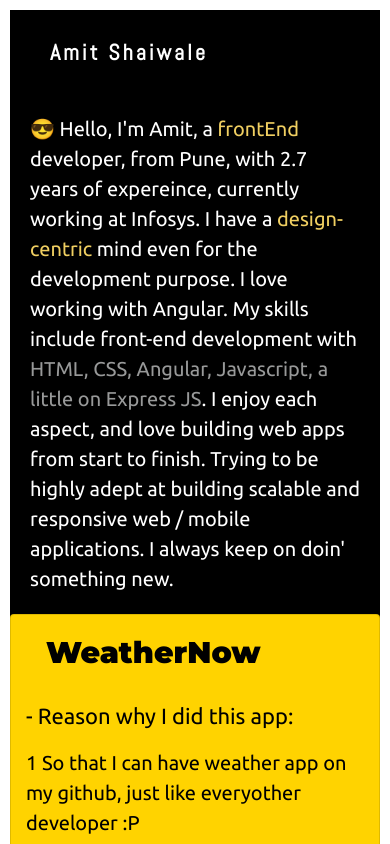
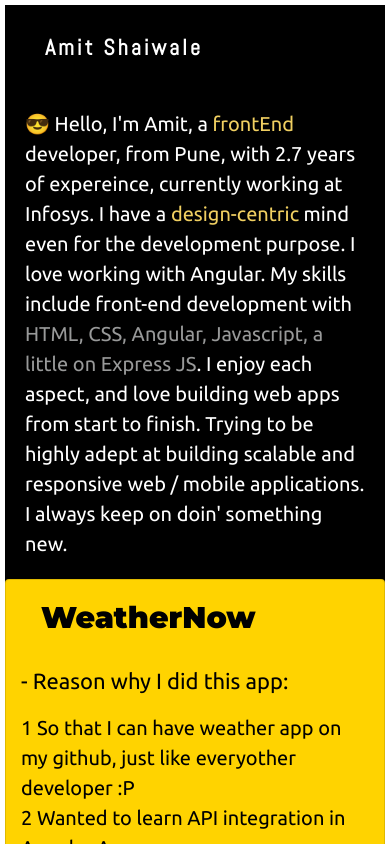
Before and after one commit to amitshaiwale/angular-portfolio, an Angular app: page / in a window 390 px wide. Shown: the top 844 px of the page. Built offline with nearby package versions, Linux system fonts and the light colour scheme.

Commit message:
margin update for mobile UI

```diff
--- a/src/app/app.component.css
+++ b/src/app/app.component.css
@@ -6,7 +6,6 @@
     margin: 10px 10px 10px 10px;
     background-color: black;
     color: white;
-
 }
 
 
@@ -74,6 +73,11 @@ li{
 }
 
 @media screen and (max-width: 800px){
+
+    .mainContent{
+        margin: 5px 5px 5px 5px;
+    }
+
     .bio{
         font-family: 'Ubuntu', sans-serif;
         font-size: 20px;
```
